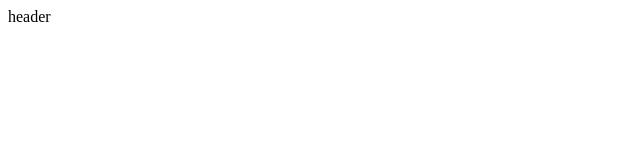
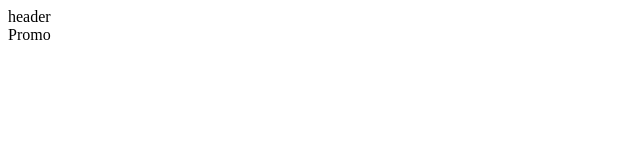
Before and after one commit to epeleganchuk/folder, a plain HTML site: page index.html in a window 1280 px wide. Shown: the full height of the page, 0-640 px from the left. Drawn offline with Linux system fonts and the light colour scheme.

Commit message:
Add page promo

```diff
--- a/css/style.css
+++ b/css/style.css
@@ -1,3 +1,7 @@
 .page-header {
 	display: block;
 }
+
+.promo {
+	background: #ffo;
+}
--- a/index.html
+++ b/index.html
@@ -7,5 +7,7 @@
 <body>
 
 	<header class="page-header">header</header>
+
+	<section class="promo">Promo</section>
 </body>
 </html>
```
